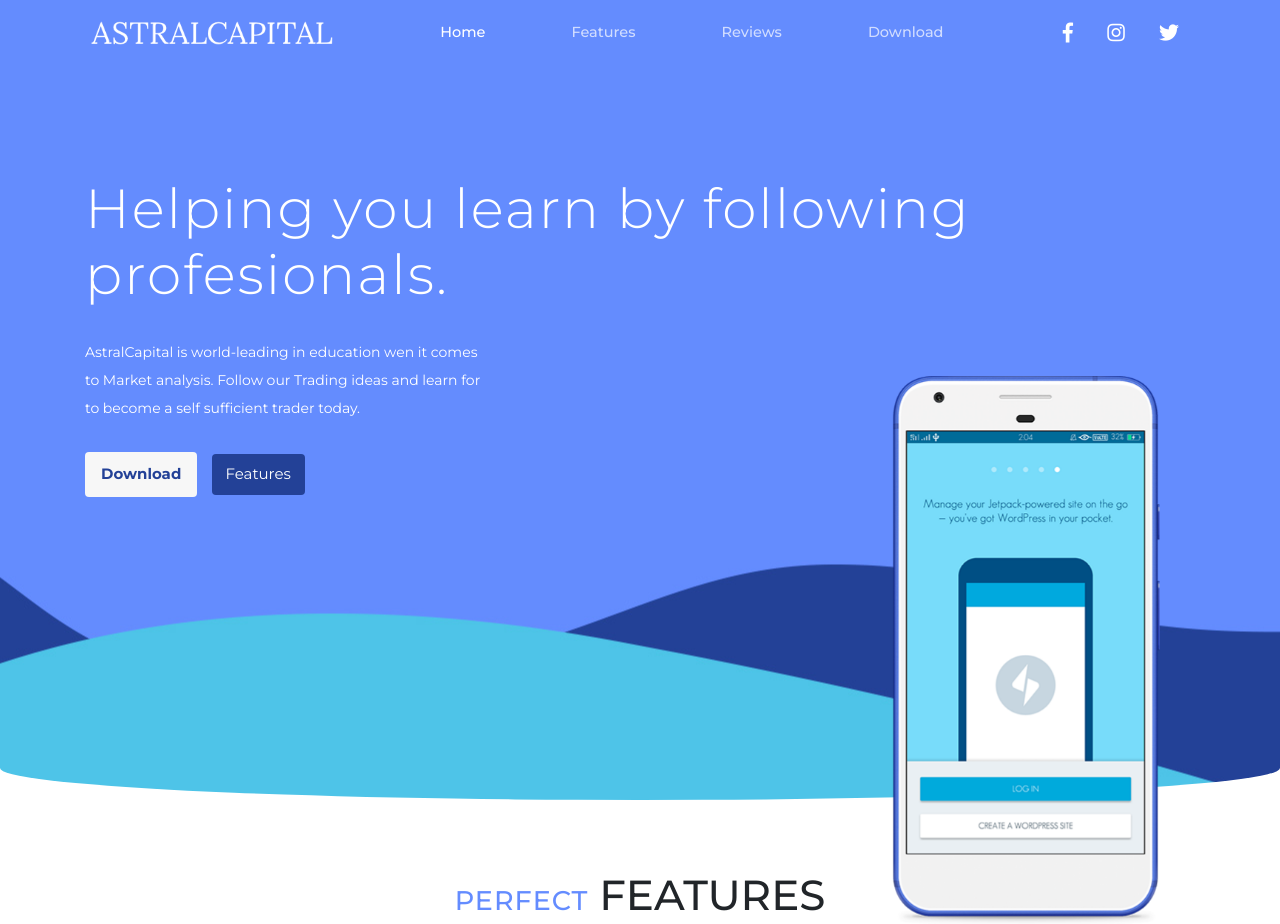
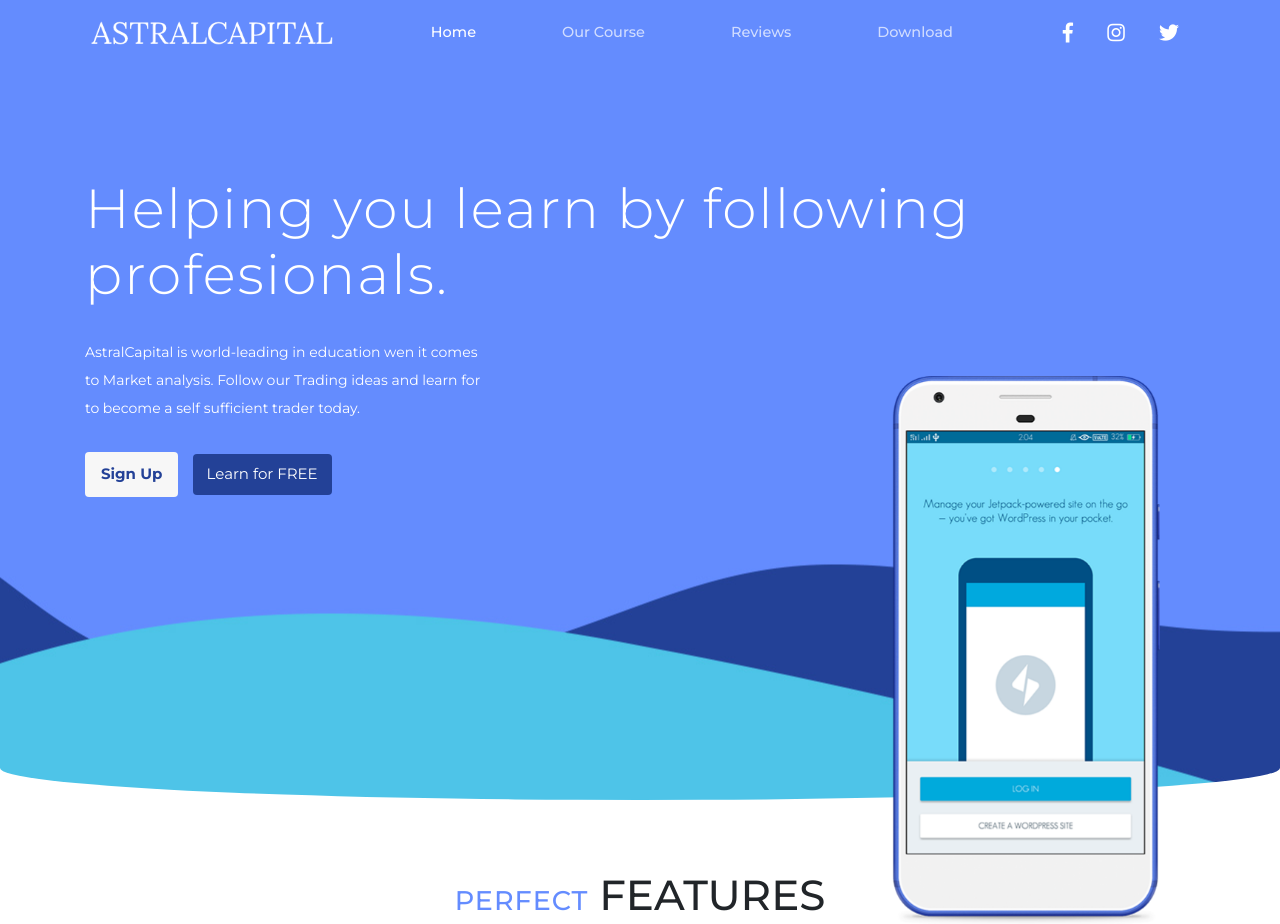
Before and after one commit to Astralcapital/astralcapital.github.io, a plain HTML site: page index.html in a window 1280 px wide. Shown: the top 924 px of the page. Drawn offline with Linux system fonts and the light colour scheme.

Commit message:
Update index.html

```diff
--- a/index.html
+++ b/index.html
@@ -55,7 +55,7 @@
 						<a class="nav-link" href="#">Home <span class="sr-only">(current)</span></a>
 					</li>
 					<li class="nav-item">
-						<a class="nav-link" href="#" onclick="$('#fh5co-features').goTo();return false;">Features</a>
+						<a class="nav-link" href="#" onclick="$('#fh5co-features').goTo();return false;">Our Course</a>
 					</li>
 					<li class="nav-item">
 						<a class="nav-link" href="#" onclick="$('#fh5co-reviews').goTo();return false;">Reviews</a>
@@ -75,8 +75,8 @@
 		<div class="container fh5co-hero-inner">
 			<h1 class="animated fadeIn wow" data-wow-delay="0.4s">Helping you learn by following profesionals.</h1>
 			<p class="animated fadeIn wow" data-wow-delay="0.67s">AstralCapital is world-leading in education wen it comes to Market analysis. Follow our Trading ideas and learn for to become a self sufficient trader today.</p>
-			<button class="btn btn-md download-btn-first wow fadeInLeft animated" data-wow-delay="0.85s" onclick="$('#fh5co-download').goTo();return false;">Download</button>
-			<button class="btn btn-md features-btn-first animated fadeInLeft wow" data-wow-delay="0.95s" onclick="$('#fh5co-features').goTo();return false;">Features</button>
+			<button class="btn btn-md download-btn-first wow fadeInLeft animated" data-wow-delay="0.85s" onclick="$('#fh5co-download').goTo();return false;">Sign Up</button>
+			<button class="btn btn-md features-btn-first animated fadeInLeft wow" data-wow-delay="0.95s" onclick="$('#fh5co-features').goTo();return false;">Learn for FREE</button>
 			<img class="fh5co-hero-smartphone animated fadeInRight wow" data-wow-delay="1s" src="img/phone-image.png" alt="Smartphone">
 		</div>
 
```
